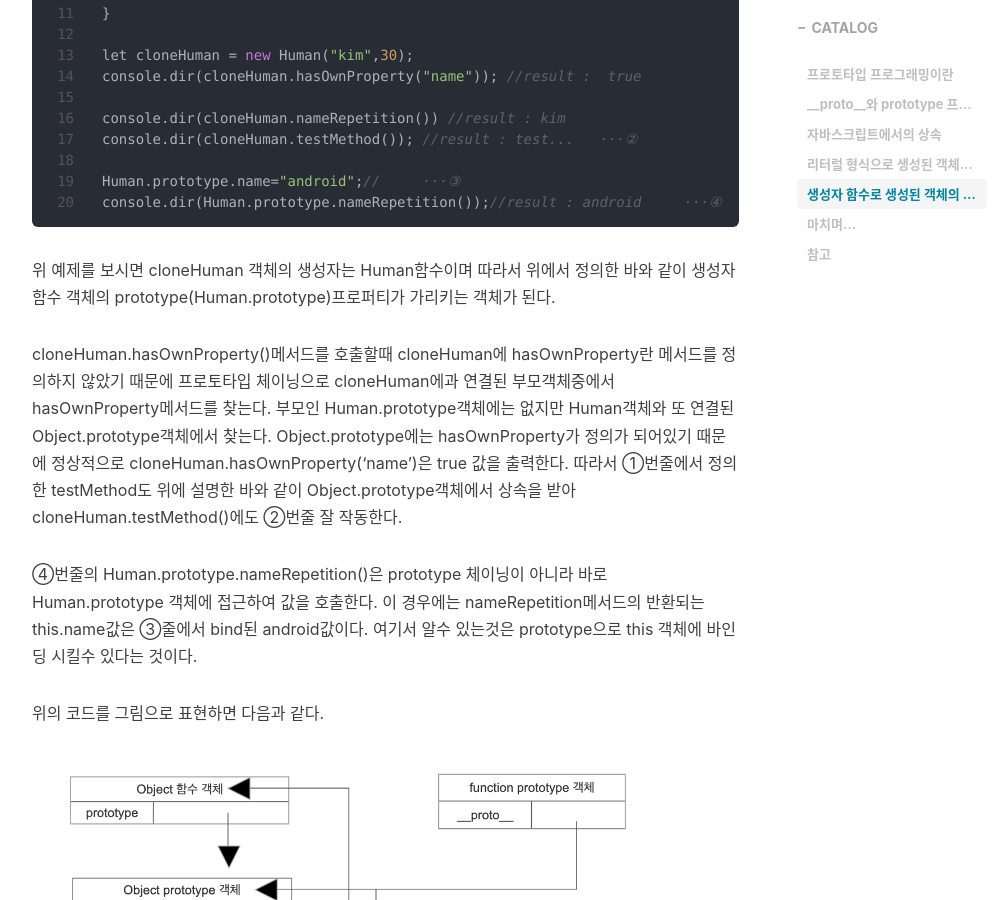
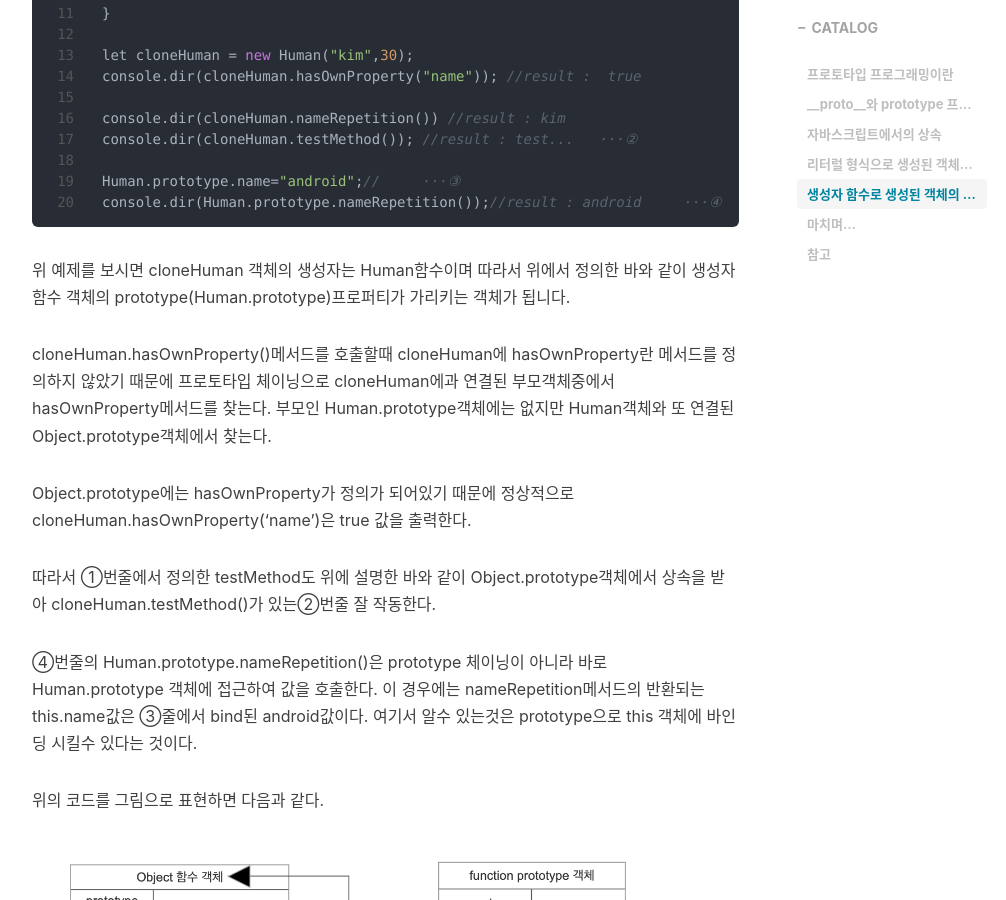
Before and after one commit to lss3070/Room19, a Jekyll site: the page built from _posts/2021-01-23-[Javascript]-ProtoType.md, in a window 1280 px wide and 900 px high, scrolled down 5085 px. Shown: the whole window, without its empty margins (233-1239 px from the left). Built offline with Jekyll 4.4.1, drawn with Linux system fonts in a browser that asks for light colours; nearby versions of some CDN libraries; library files that are not in the unit come from our copies; comment, search, counter and statistics services are not loaded.

Commit message:
2021-01-24-prototype posting

````diff
--- a/_posts/2021-01-23-[Javascript]-ProtoType.md
+++ b/_posts/2021-01-23-[Javascript]-ProtoType.md
@@ -133,14 +133,15 @@ console.dir(Human.prototype.nameRepetition());//result : android     ···④
 ```
 
 위 예제를 보시면 cloneHuman 객체의 생성자는 Human함수이며 따라서 위에서 정의한 바와 같이 생성자 함수 객체의
-prototype(Human.prototype)프로퍼티가 가리키는 객체가 된다.
+prototype(Human.prototype)프로퍼티가 가리키는 객체가 됩니다.
 
 cloneHuman.hasOwnProperty()메서드를 호출할때 cloneHuman에 hasOwnProperty란 메서드를 정의하지 않았기 때문에
 프로토타입 체이닝으로 cloneHuman에과 연결된 부모객체중에서 hasOwnProperty메서드를 찾는다. 부모인 Human.prototype객체에는
-없지만 Human객체와 또 연결된 Object.prototype객체에서 찾는다. Object.prototype에는 hasOwnProperty가 정의가 되어있기 때문에
-정상적으로 cloneHuman.hasOwnProperty('name')은 true 값을 출력한다.
-따라서 ①번줄에서 정의한 testMethod도 위에 설명한 바와 같이 Object.prototype객체에서 상속을 받아 cloneHuman.testMethod()에도 ②번줄
-잘 작동한다.
+없지만 Human객체와 또 연결된 Object.prototype객체에서 찾는다.
+
+Object.prototype에는 hasOwnProperty가 정의가 되어있기 때문에 정상적으로 cloneHuman.hasOwnProperty('name')은 true 값을 출력한다.
+
+따라서 ①번줄에서 정의한 testMethod도 위에 설명한 바와 같이 Object.prototype객체에서 상속을 받아 cloneHuman.testMethod()가 있는②번줄 잘 작동한다.
 
 ④번줄의 Human.prototype.nameRepetition()은 prototype 체이닝이 아니라 바로 Human.prototype 객체에 접근하여 값을 호출한다.
 이 경우에는 nameRepetition메서드의 반환되는 this.name값은 ③줄에서 bind된 android값이다. 여기서 알수 있는것은 prototype으로 this 객체에
````
